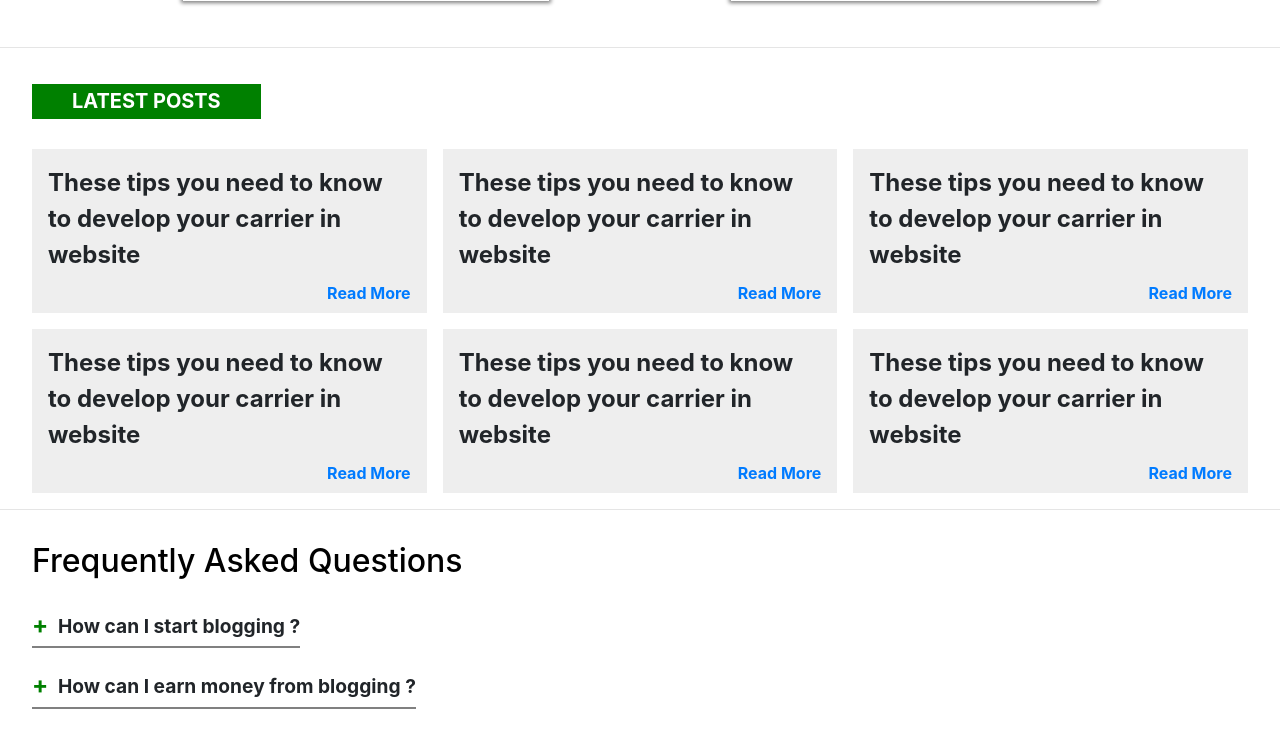
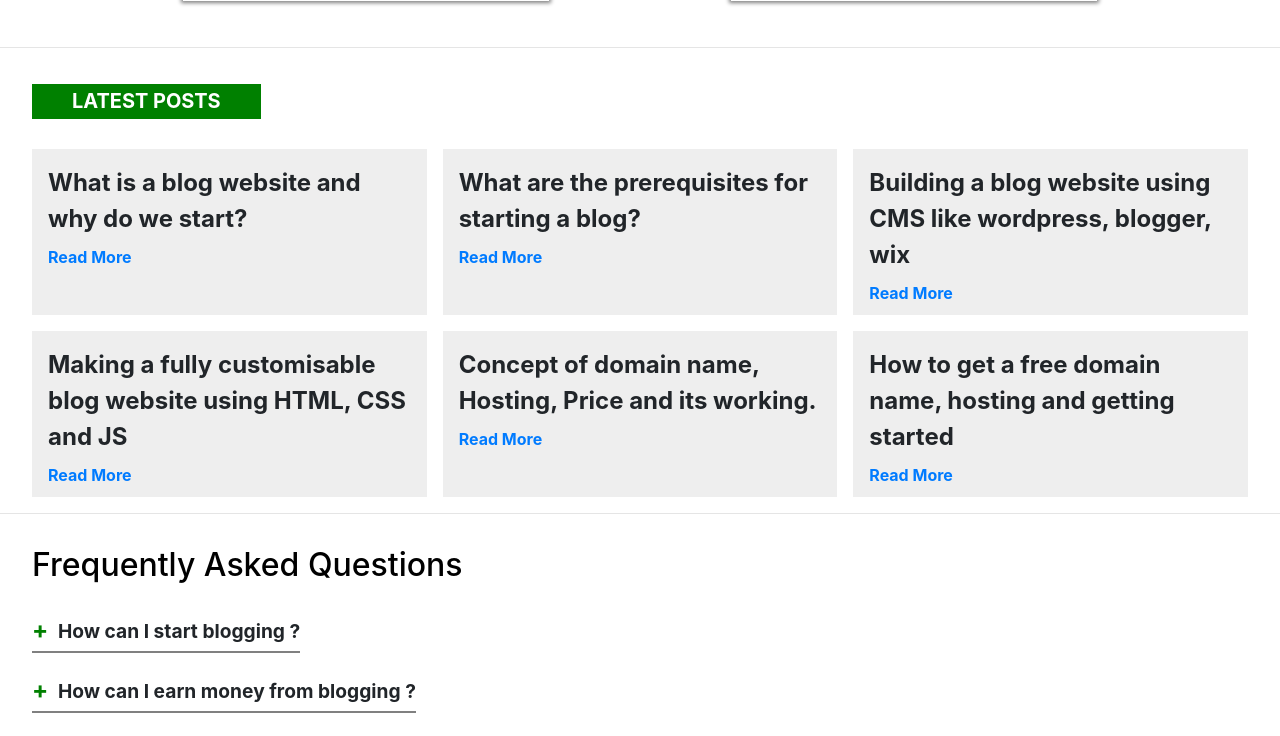
Before and after one commit to mdshafiqmalik/shafiqhub, a PHP site: page / in a window 1280 px wide. Shown: the part 1384-2120 px from the top of the page. Run offline with PHP 8.4, Linux system fonts and the light colour scheme.

Commit message:
startablog/index.html removed

```diff
--- a/assets/css/index/index.css
+++ b/assets/css/index/index.css
@@ -387,17 +387,16 @@ color: rgb(42, 163, 38);
   height: auto;
 }
 .Blogs{
-  padding: 1rem 1rem 0rem 1rem;
+  padding: 1rem 1rem .4rem 1rem;
   font-weight: bolder;
   font-size: 1.5rem;
   background-color: #eee;
 }
 .Blogs .bloglinks{
-  text-align: right;
+  text-align: bottom;
   width: 100%;
   display: inline-block;
   font-size: 1rem;
-  margin-bottom: .5rem;
 }
 
 
--- a/index.html
+++ b/index.html
@@ -174,32 +174,32 @@
     <div class="latestPosts" id="latestPosts">
       <span class="latestPostsTags" style="background-color:green">Latest posts</span>
       <div class="blogsContainer">
-        <div class="Blogs">These tips you need to know to develop your carrier in website
+        <div class="Blogs">What is a blog website and why do we start?
           <div class="bloglinks">
             <a href="./template.html">Read More</a>
           </div>
         </div>
-        <div class="Blogs">These tips you need to know to develop your carrier in website
+        <div class="Blogs">What are the prerequisites for starting a blog?
           <div class="bloglinks">
             <a href="#">Read More</a>
           </div>
         </div>
-        <div class="Blogs">These tips you need to know to develop your carrier in website
+        <div class="Blogs">Building a blog website using CMS like wordpress, blogger, wix
           <div class="bloglinks">
             <a href="#">Read More</a>
           </div>
         </div>
-        <div class="Blogs">These tips you need to know to develop your carrier in website
+        <div class="Blogs">Making a fully customisable blog website using HTML, CSS and JS
           <div class="bloglinks">
             <a href="#">Read More</a>
           </div>
         </div>
-        <div class="Blogs">These tips you need to know to develop your carrier in website
+        <div class="Blogs">Concept of domain name, Hosting, Price and its working.
           <div class="bloglinks">
             <a href="#">Read More</a>
           </div>
         </div>
-        <div class="Blogs">These tips you need to know to develop your carrier in website
+        <div class="Blogs">How to get a free domain name, hosting and getting started
           <div class="bloglinks">
 
             <a href="#">Read More</a>
```
Also changed, not shown: startablog/index.html (deleted).
